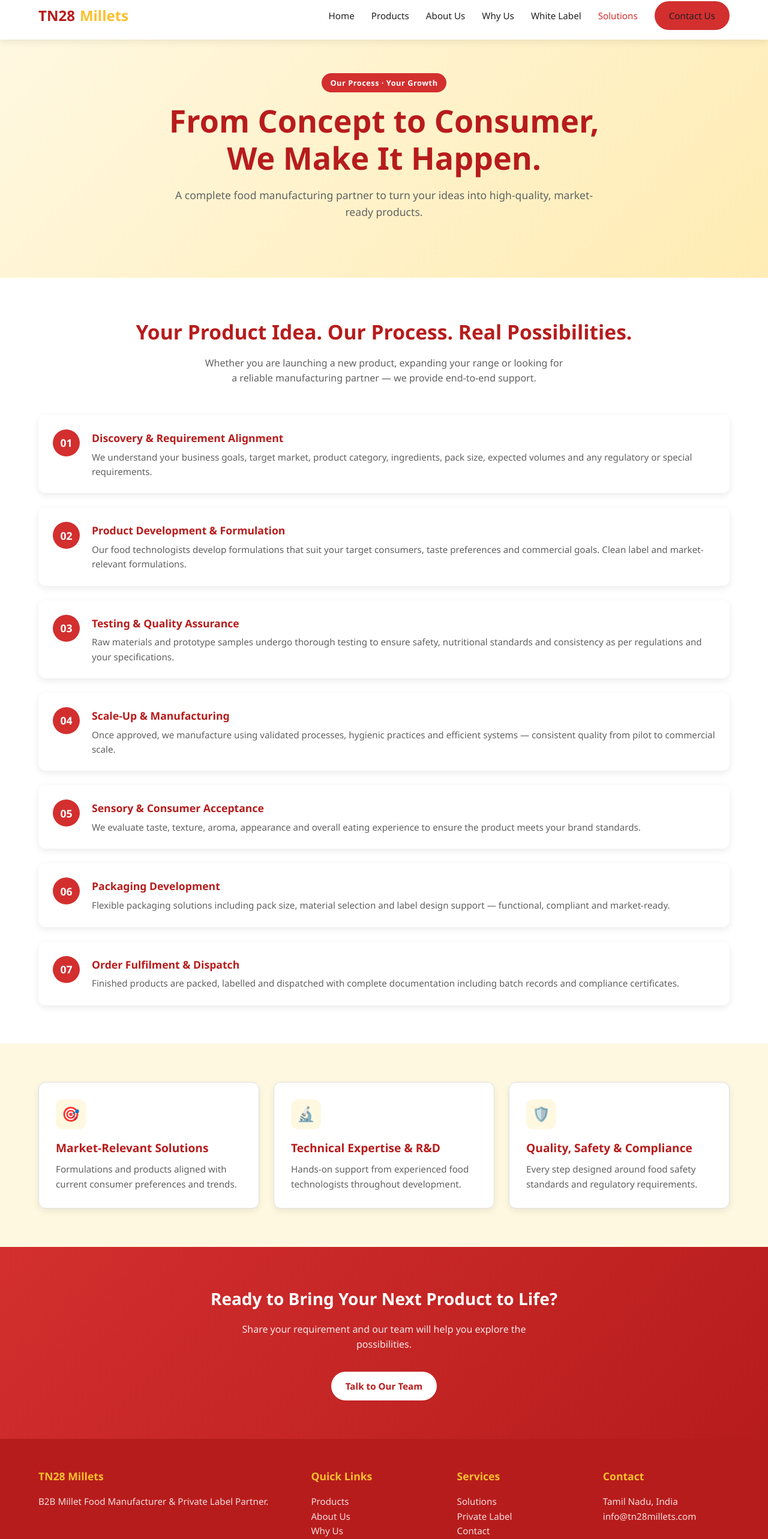
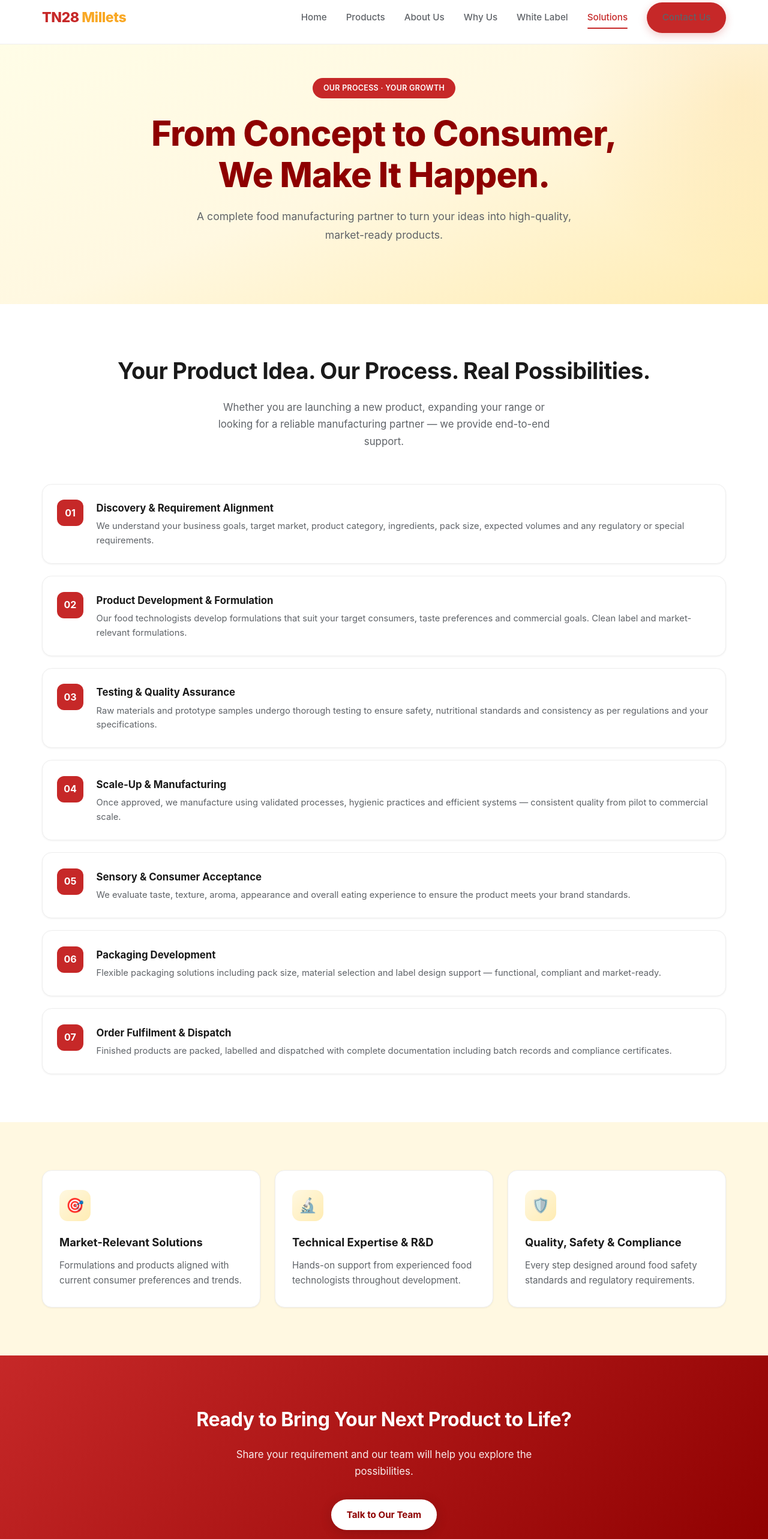
Before and after one commit to santhakumaremf-cpu/tn28-millets, a plain HTML site: page solutions.html in a window 1280 px wide. Shown: the part 14-2580 px from the top of the page at 60% size. Drawn offline with Linux system fonts and the light colour scheme.

Commit message:
Professional redesign - cleaner typography, refined spacing, modern shadows & polished B2B look (inspired by premium clean design principles)

```diff
--- a/styles.css
+++ b/styles.css
@@ -1,20 +1,25 @@
-/* TN28 Millets - Responsive Website Styles */
-/* Mobile-first approach */
+/* TN28 Millets - Professional Redesign */
+/* Clean, modern B2B aesthetic with Yellow + Red theme */
 
 :root {
-  --primary: #D32F2F;        /* Strong Red */
-  --primary-dark: #B71C1C;   /* Dark Red */
-  --primary-light: #EF5350;  /* Light Red */
-  --accent: #FBC02D;         /* Bright Yellow */
-  --accent-dark: #F9A825;    /* Deep Yellow/Gold */
-  --bg-light: #FFF8E1;       /* Soft Cream / Light Yellow */
+  --primary: #C62828;
+  --primary-dark: #8E0000;
+  --primary-light: #EF5350;
+  --accent: #F9A825;
+  --accent-dark: #F57F17;
+  --bg-light: #FFFDE7;
+  --bg-soft: #FFF8E1;
   --bg-white: #FFFFFF;
-  --text-dark: #212121;
-  --text-muted: #616161;
-  --border: #E0E0E0;
-  --shadow: 0 4px 12px rgba(0,0,0,0.08);
-  --radius: 12px;
-  --transition: all 0.3s ease;
+  --text-dark: #1A1A1A;
+  --text-muted: #5F6368;
+  --text-light: #757575;
+  --border: #EEEEEE;
+  --shadow-sm: 0 1px 3px rgba(0,0,0,0.06);
+  --shadow: 0 4px 20px rgba(0,0,0,0.06);
+  --shadow-lg: 0 10px 40px rgba(0,0,0,0.08);
+  --radius: 16px;
+  --radius-sm: 10px;
+  --transition: all 0.25s cubic-bezier(0.4, 0, 0.2, 1);
 }
 
 * {
@@ -29,10 +34,11 @@ html {
 }
 
 body {
-  font-family: 'Segoe UI', system-ui, -apple-system, BlinkMacSystemFont, sans-serif;
+  font-family: 'Inter', 'Segoe UI', system-ui, -apple-system, BlinkMacSystemFont, sans-serif;
   color: var(--text-dark);
-  line-height: 1.6;
+  line-height: 1.7;
   background: var(--bg-white);
+  -webkit-font-smoothing: antialiased;
 }
 
 img {
@@ -52,15 +58,16 @@ ul {
 }
 
 .container {
-  width: 90%;
-  max-width: 1200px;
+  width: 92%;
+  max-width: 1140px;
   margin: 0 auto;
 }
 
-/* ========== HEADER & NAV ========== */
+/* ========== HEADER ========== */
 .header {
-  background: var(--bg-white);
-  box-shadow: var(--shadow);
+  background: rgba(255, 255, 255, 0.95);
+  backdrop-filter: blur(12px);
+  border-bottom: 1px solid var(--border);
   position: sticky;
   top: 0;
   z-index: 1000;
@@ -70,16 +77,14 @@ ul {
   display: flex;
   justify-content: space-between;
   align-items: center;
-  padding: 1rem 0;
+  padding: 1.1rem 0;
 }
 
 .logo {
-  font-size: 1.5rem;
-  font-weight: 700;
-  color: var(--primary-dark);
-  display: flex;
-  align-items: center;
-  gap: 0.5rem;
+  font-size: 1.45rem;
+  font-weight: 800;
+  color: var(--primary);
+  letter-spacing: -0.5px;
 }
 
 .logo span {
@@ -88,14 +93,15 @@ ul {
 
 .nav-links {
   display: none;
-  gap: 1.75rem;
+  gap: 2rem;
   align-items: center;
 }
 
 .nav-links a {
   font-weight: 500;
-  color: var(--text-dark);
   font-size: 0.95rem;
+  color: var(--text-muted);
+  position: relative;
 }
 
 .nav-links a:hover,
@@ -103,9 +109,22 @@ ul {
   color: var(--primary);
 }
 
+.nav-links a.active::after {
+  content: '';
+  position: absolute;
+  bottom: -6px;
+  left: 0;
+  width: 100%;
+  height: 2px;
+  background: var(--primary);
+  border-radius: 2px;
+}
+
 .btn {
-  display: inline-block;
-  padding: 0.75rem 1.5rem;
+  display: inline-flex;
+  align-items: center;
+  justify-content: center;
+  padding: 0.8rem 1.6rem;
   border-radius: 50px;
   font-weight: 600;
   font-size: 0.95rem;
@@ -118,17 +137,18 @@ ul {
 .btn-primary {
   background: var(--primary);
   color: white;
+  box-shadow: 0 4px 14px rgba(198, 40, 40, 0.25);
 }
 
 .btn-primary:hover {
   background: var(--primary-dark);
   transform: translateY(-2px);
-  box-shadow: 0 6px 16px rgba(211, 47, 47, 0.3);
+  box-shadow: 0 6px 20px rgba(198, 40, 40, 0.35);
 }
 
 .btn-outline {
   background: transparent;
-  border: 2px solid var(--primary);
+  border: 1.5px solid var(--primary);
   color: var(--primary);
 }
 
@@ -147,19 +167,19 @@ ul {
   color: white;
 }
 
-/* Mobile Menu Toggle */
+/* Mobile Menu */
 .menu-toggle {
   display: block;
   background: none;
   border: none;
   cursor: pointer;
-  padding: 0.5rem;
+  padding: 0.4rem;
 }
 
 .menu-toggle span {
   display: block;
-  width: 25px;
-  height: 3px;
+  width: 24px;
+  height: 2.5px;
   background: var(--primary-dark);
   margin: 5px 0;
   border-radius: 2px;
@@ -174,31 +194,60 @@ ul {
   left: 0;
   right: 0;
   background: white;
-  padding: 1.5rem;
-  box-shadow: var(--shadow);
+  padding: 1.5rem 1.5rem 2rem;
+  box-shadow: var(--shadow-lg);
   gap: 1.25rem;
+  border-top: 1px solid var(--border);
 }
 
 /* ========== HERO ========== */
 .hero {
-  background: linear-gradient(135deg, var(--bg-light) 0%, #FFECB3 100%);
-  padding: 4rem 0 5rem;
+  background: linear-gradient(160deg, #FFFDE7 0%, #FFF8E1 50%, #FFECB3 100%);
+  padding: 5.5rem 0 6rem;
   text-align: center;
+  position: relative;
+  overflow: hidden;
+}
+
+.hero::before {
+  content: '';
+  position: absolute;
+  top: -50%;
+  right: -20%;
+  width: 600px;
+  height: 600px;
+  background: radial-gradient(circle, rgba(249, 168, 37, 0.12) 0%, transparent 70%);
+  pointer-events: none;
+}
+
+.badge {
+  display: inline-block;
+  background: var(--primary);
+  color: white;
+  font-size: 0.78rem;
+  font-weight: 600;
+  padding: 0.4rem 1.1rem;
+  border-radius: 50px;
+  margin-bottom: 1.5rem;
+  letter-spacing: 0.3px;
+  text-transform: uppercase;
 }
 
 .hero h1 {
-  font-size: 2rem;
+  font-size: 2.4rem;
   font-weight: 800;
   color: var(--primary-dark);
-  margin-bottom: 1rem;
+  margin-bottom: 1.25rem;
   line-height: 1.2;
+  letter-spacing: -0.8px;
 }
 
 .hero p {
   font-size: 1.1rem;
   color: var(--text-muted);
-  max-width: 700px;
-  margin: 0 auto 2rem;
+  max-width: 640px;
+  margin: 0 auto 2.25rem;
+  line-height: 1.75;
 }
 
 .hero-buttons {
@@ -208,69 +257,72 @@ ul {
   justify-content: center;
 }
 
-.badge {
-  display: inline-block;
-  background: var(--primary);
-  color: white;
-  font-size: 0.8rem;
-  font-weight: 600;
-  padding: 0.35rem 0.9rem;
-  border-radius: 50px;
-  margin-bottom: 1rem;
-  letter-spacing: 0.5px;
-}
-
 /* ========== SECTIONS ========== */
 .section {
-  padding: 4rem 0;
+  padding: 5rem 0;
 }
 
 .section-title {
   text-align: center;
-  margin-bottom: 3rem;
+  margin-bottom: 3.5rem;
 }
 
 .section-title h2 {
-  font-size: 1.75rem;
-  color: var(--primary-dark);
-  margin-bottom: 0.75rem;
+  font-size: 2rem;
+  font-weight: 700;
+  color: var(--text-dark);
+  margin-bottom: 0.85rem;
+  letter-spacing: -0.5px;
 }
 
 .section-title p {
   color: var(--text-muted);
-  max-width: 600px;
+  max-width: 560px;
   margin: 0 auto;
+  font-size: 1.05rem;
 }
 
 .bg-light {
-  background: var(--bg-light);
+  background: var(--bg-soft);
 }
 
 /* ========== STATS ========== */
 .stats {
   display: grid;
   grid-template-columns: repeat(2, 1fr);
-  gap: 1.5rem;
-  margin-top: 3rem;
+  gap: 1.25rem;
+  margin-top: -3.5rem;
+  position: relative;
+  z-index: 2;
 }
 
 .stat-card {
   background: white;
-  padding: 1.75rem;
+  padding: 1.75rem 1.25rem;
   border-radius: var(--radius);
   text-align: center;
   box-shadow: var(--shadow);
+  border: 1px solid var(--border);
+  transition: var(--transition);
+}
+
+.stat-card:hover {
+  transform: translateY(-4px);
+  box-shadow: var(--shadow-lg);
 }
 
 .stat-card h3 {
-  font-size: 2rem;
+  font-size: 2.1rem;
+  font-weight: 800;
   color: var(--primary);
-  margin-bottom: 0.25rem;
+  margin-bottom: 0.2rem;
+  letter-spacing: -1px;
 }
 
 .stat-card p {
-  color: var(--text-muted);
+  color: var(--text-light);
   font-size: 0.9rem;
+  font-weight: 500;
 }
 
 /* ========== CARDS ========== */
@@ -283,107 +335,121 @@ ul {
 .card {
   background: white;
   border-radius: var(--radius);
-  padding: 1.75rem;
-  box-shadow: var(--shadow);
+  padding: 2rem 1.75rem;
+  box-shadow: var(--shadow-sm);
   transition: var(--transition);
   border: 1px solid var(--border);
 }
 
 .card:hover {
-  transform: translateY(-5px);
-  box-shadow: 0 10px 25px rgba(0,0,0,0.1);
+  transform: translateY(-6px);
+  box-shadow: var(--shadow-lg);
+  border-color: transparent;
 }
 
 .card-icon {
-  width: 50px;
-  height: 50px;
-  background: var(--bg-light);
-  border-radius: 12px;
+  width: 52px;
+  height: 52px;
+  background: linear-gradient(135deg, var(--bg-soft), #FFECB3);
+  border-radius: 14px;
   display: flex;
   align-items: center;
   justify-content: center;
   font-size: 1.5rem;
-  margin-bottom: 1rem;
+  margin-bottom: 1.25rem;
   color: var(--primary);
 }
 
 .card h3 {
-  font-size: 1.2rem;
-  margin-bottom: 0.5rem;
-  color: var(--primary-dark);
+  font-size: 1.15rem;
+  font-weight: 700;
+  margin-bottom: 0.6rem;
+  color: var(--text-dark);
 }
 
 .card p {
   color: var(--text-muted);
   font-size: 0.95rem;
+  line-height: 1.65;
 }
 
-/* ========== PRODUCT CATEGORIES ========== */
+/* ========== PRODUCT GRID ========== */
 .product-grid {
   display: grid;
   grid-template-columns: repeat(2, 1fr);
-  gap: 1rem;
+  gap: 1.1rem;
 }
 
 .product-item {
   background: white;
   border-radius: var(--radius);
-  padding: 1.5rem;
+  padding: 1.75rem 1.25rem;
   text-align: center;
-  box-shadow: var(--shadow);
+  box-shadow: var(--shadow-sm);
   border: 1px solid var(--border);
   transition: var(--transition);
 }
 
 .product-item:hover {
   border-color: var(--primary);
-  transform: translateY(-3px);
+  transform: translateY(-4px);
+  box-shadow: var(--shadow);
 }
 
 .product-item h3 {
-  font-size: 1rem;
-  color: var(--primary-dark);
-  margin-top: 0.75rem;
+  font-size: 0.95rem;
+  font-weight: 600;
+  color: var(--text-dark);
+  margin-top: 0.85rem;
 }
 
 /* ========== PROCESS STEPS ========== */
 .process-steps {
   display: grid;
-  gap: 1.5rem;
+  gap: 1.25rem;
 }
 
 .step {
   display: flex;
-  gap: 1.25rem;
+  gap: 1.35rem;
   background: white;
-  padding: 1.5rem;
+  padding: 1.6rem 1.5rem;
   border-radius: var(--radius);
+  box-shadow: var(--shadow-sm);
+  border: 1px solid var(--border);
+  transition: var(--transition);
+}
+
+.step:hover {
   box-shadow: var(--shadow);
+  border-color: transparent;
 }
 
 .step-number {
   flex-shrink: 0;
-  width: 45px;
-  height: 45px;
+  width: 44px;
+  height: 44px;
   background: var(--primary);
   color: white;
-  border-radius: 50%;
+  border-radius: 12px;
   display: flex;
   align-items: center;
   justify-content: center;
   font-weight: 700;
-  font-size: 1.1rem;
+  font-size: 1rem;
 }
 
 .step h3 {
-  font-size: 1.1rem;
-  margin-bottom: 0.35rem;
-  color: var(--primary-dark);
+  font-size: 1.05rem;
+  font-weight: 700;
+  margin-bottom: 0.3rem;
+  color: var(--text-dark);
 }
 
 .step p {
   color: var(--text-muted);
-  font-size: 0.95rem;
+  font-size: 0.92rem;
+  line-height: 1.6;
 }
 
 /* ========== CTA ========== */
@@ -391,52 +457,63 @@ ul {
   background: linear-gradient(135deg, var(--primary) 0%, var(--primary-dark) 100%);
   color: white;
   text-align: center;
-  padding: 4rem 0;
+  padding: 5rem 0;
+  position: relative;
+  overflow: hidden;
 }
 
 .cta h2 {
-  font-size: 1.75rem;
+  font-size: 2rem;
+  font-weight: 700;
   margin-bottom: 1rem;
+  letter-spacing: -0.4px;
 }
 
 .cta p {
-  opacity: 0.9;
-  max-width: 550px;
+  opacity: 0.92;
+  max-width: 520px;
   margin: 0 auto 2rem;
+  font-size: 1.05rem;
 }
 
 .cta .btn {
   background: white;
   color: var(--primary-dark);
+  font-weight: 700;
+  box-shadow: 0 4px 20px rgba(0,0,0,0.15);
 }
 
 .cta .btn:hover {
   background: var(--accent);
   color: var(--text-dark);
+  transform: translateY(-2px);
 }
 
 /* ========== FOOTER ========== */
 .footer {
-  background: var(--primary-dark);
+  background: #1A1A1A;
   color: white;
-  padding: 3rem 0 1.5rem;
+  padding: 4rem 0 1.75rem;
 }
 
 .footer-grid {
   display: grid;
-  gap: 2rem;
-  margin-bottom: 2rem;
+  gap: 2.5rem;
+  margin-bottom: 3rem;
 }
 
 .footer h4 {
-  font-size: 1.1rem;
-  margin-bottom: 1rem;
+  font-size: 1rem;
+  font-weight: 700;
+  margin-bottom: 1.1rem;
   color: var(--accent);
+  letter-spacing: 0.3px;
 }
 
 .footer p, .footer a {
-  color: rgba(255,255,255,0.85);
-  font-size: 0.95rem;
+  color: rgba(255,255,255,0.7);
+  font-size: 0.92rem;
+  line-height: 1.8;
 }
 
 .footer a:hover {
@@ -444,63 +521,68 @@ ul {
 }
 
 .footer-bottom {
-  border-top: 1px solid rgba(255,255,255,0.15);
+  border-top: 1px solid rgba(255,255,255,0.1);
   padding-top: 1.5rem;
   text-align: center;
   font-size: 0.85rem;
-  color: rgba(255,255,255,0.7);
+  color: rgba(255,255,255,0.5);
 }
 
-/* ========== CONTACT FORM ========== */
+/* ========== CONTACT ========== */
 .contact-grid {
   display: grid;
-  gap: 2rem;
+  gap: 2.5rem;
 }
 
 .contact-info {
-  background: var(--bg-light);
-  padding: 2rem;
+  background: var(--bg-soft);
+  padding: 2.25rem;
   border-radius: var(--radius);
+  border: 1px solid var(--border);
 }
 
 .contact-info h3 {
-  color: var(--primary-dark);
-  margin-bottom: 1.25rem;
+  color: var(--text-dark);
+  margin-bottom: 1.5rem;
+  font-weight: 700;
 }
 
 .info-item {
   display: flex;
   gap: 1rem;
-  margin-bottom: 1.25rem;
+  margin-bottom: 1.4rem;
   align-items: flex-start;
 }
 
 .info-item strong {
   display: block;
-  margin-bottom: 0.2rem;
+  margin-bottom: 0.15rem;
+  font-weight: 600;
 }
 
 .form-group {
-  margin-bottom: 1.25rem;
+  margin-bottom: 1.35rem;
 }
 
 .form-group label {
   display: block;
-  margin-bottom: 0.4rem;
-  font-weight: 500;
-  font-size: 0.95rem;
+  margin-bottom: 0.45rem;
+  font-weight: 550;
+  font-size: 0.92rem;
+  color: var(--text-dark);
 }
 
 .form-group input,
 .form-group select,
 .form-group textarea {
   width: 100%;
-  padding: 0.85rem 1rem;
-  border: 1px solid var(--border);
-  border-radius: 8px;
+  padding: 0.9rem 1.1rem;
+  border: 1.5px solid var(--border);
+  border-radius: var(--radius-sm);
   font-size: 1rem;
   font-family: inherit;
   transition: var(--transition);
+  background: white;
 }
 
 .form-group input:focus,
@@ -508,15 +590,15 @@ ul {
 .form-group textarea:focus {
   outline: none;
   border-color: var(--primary);
-  box-shadow: 0 0 0 3px rgba(211, 47, 47, 0.15);
+  box-shadow: 0 0 0 4px rgba(198, 40, 40, 0.12);
 }
 
 .form-group textarea {
-  min-height: 120px;
+  min-height: 130px;
   resize: vertical;
 }
 
-/* ========== ABOUT PAGE ========== */
+/* ========== ABOUT / WHY US ========== */
 .founders {
   display: grid;
   gap: 1.5rem;
@@ -524,18 +606,25 @@ ul {
 
 .founder-card {
   background: white;
-  padding: 1.75rem;
+  padding: 2rem 1.5rem;
   border-radius: var(--radius);
+  box-shadow: var(--shadow-sm);
+  text-align: center;
+  border: 1px solid var(--border);
+  transition: var(--transition);
+}
+
+.founder-card:hover {
   box-shadow: var(--shadow);
-  text-align: center;
+  transform: translateY(-4px);
 }
 
 .founder-avatar {
-  width: 90px;
-  height: 90px;
-  background: var(--bg-light);
+  width: 88px;
+  height: 88px;
+  background: linear-gradient(135deg, var(--bg-soft), #FFECB3);
   border-radius: 50%;
-  margin: 0 auto 1rem;
+  margin: 0 auto 1.1rem;
   display: flex;
   align-items: center;
   justify-content: center;
@@ -543,7 +632,6 @@ ul {
   color: var(--primary);
 }
 
-/* ========== WHY US ========== */
 .why-list {
   display: grid;
   gap: 1.25rem;
@@ -553,50 +641,63 @@ ul {
   display: flex;
   gap: 1.25rem;
   background: white;
-  padding: 1.5rem;
+  padding: 1.6rem 1.5rem;
   border-radius: var(--radius);
+  box-shadow: var(--shadow-sm);
+  border: 1px solid var(--border);
+  transition: var(--transition);
+}
+
+.why-item:hover {
   box-shadow: var(--shadow);
 }
 
 .why-number {
   flex-shrink: 0;
-  width: 40px;
-  height: 40px;
+  width: 42px;
+  height: 42px;
   background: var(--accent);
   color: var(--text-dark);
-  border-radius: 8px;
+  border-radius: 10px;
   display: flex;
   align-items: center;
   justify-content: center;
-  font-weight: 700;
+  font-weight: 800;
+  font-size: 0.95rem;
 }
 
-/* ========== CERTIFICATIONS ========== */
 .certs {
   display: grid;
   grid-template-columns: repeat(2, 1fr);
-  gap: 1rem;
+  gap: 1.1rem;
   margin-top: 2rem;
 }
 
 .cert-card {
   background: white;
-  padding: 1.5rem;
+  padding: 1.75rem 1.25rem;
   border-radius: var(--radius);
   text-align: center;
+  box-shadow: var(--shadow-sm);
+  border: 1px solid var(--border);
+  transition: var(--transition);
+}
+
+.cert-card:hover {
+  border-color: var(--primary);
   box-shadow: var(--shadow);
-  border: 2px solid var(--bg-light);
 }
 
 .cert-card h4 {
-  color: var(--primary-dark);
-  margin-top: 0.5rem;
+  color: var(--text-dark);
+  margin-top: 0.6rem;
+  font-weight: 700;
 }
 
-/* ========== TABLET & DESKTOP ========== */
+/* ========== RESPONSIVE ========== */
 @media (min-width: 640px) {
   .hero h1 {
-    font-size: 2.5rem;
+    font-size: 2.85rem;
   }
 
   .stats {
@@ -622,15 +723,15 @@ ul {
   }
 
   .hero {
-    padding: 5rem 0 6rem;
+    padding: 7rem 0 7.5rem;
   }
 
   .hero h1 {
-    font-size: 3rem;
+    font-size: 3.4rem;
   }
 
   .section-title h2 {
-    font-size: 2.1rem;
+    font-size: 2.35rem;
   }
 
   .product-grid {
@@ -641,12 +742,9 @@ ul {
     grid-template-columns: repeat(3, 1fr);
   }
 
-  .process-steps {
-    grid-template-columns: 1fr;
-  }
-
   .contact-grid {
-    grid-template-columns: 1fr 1.2fr;
+    grid-template-columns: 1fr 1.3fr;
+    gap: 3rem;
   }
 
   .founders {
@@ -660,14 +758,18 @@ ul {
   .certs {
     grid-template-columns: repeat(3, 1fr);
   }
-}
-
-@media (min-width: 1024px) {
-  .hero h1 {
-    font-size: 3.25rem;
-  }
 
   .why-list {
     grid-template-columns: repeat(2, 1fr);
   }
 }
+
+@media (min-width: 1024px) {
+  .hero h1 {
+    font-size: 3.6rem;
+  }
+
+  .container {
+    width: 90%;
+  }
+}
```
